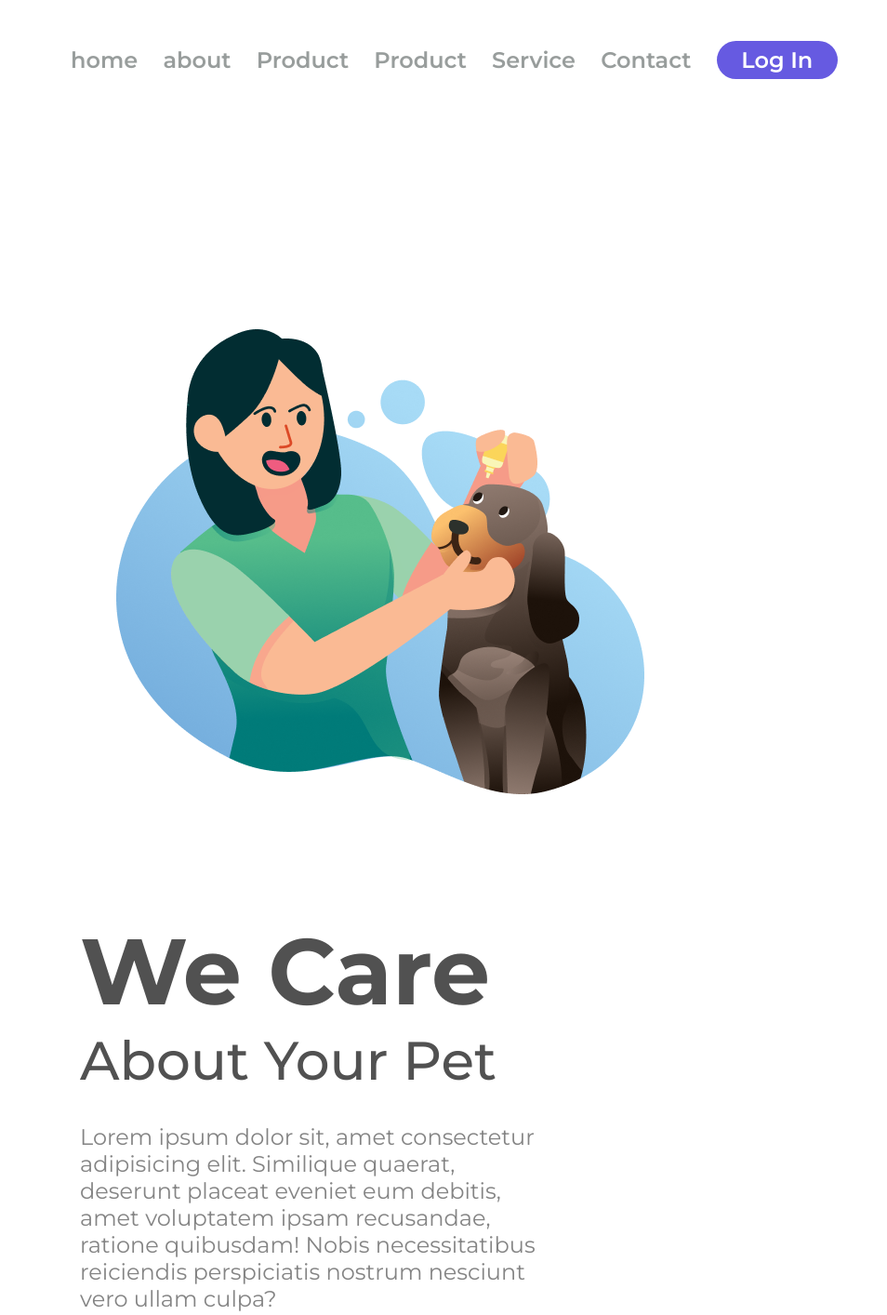
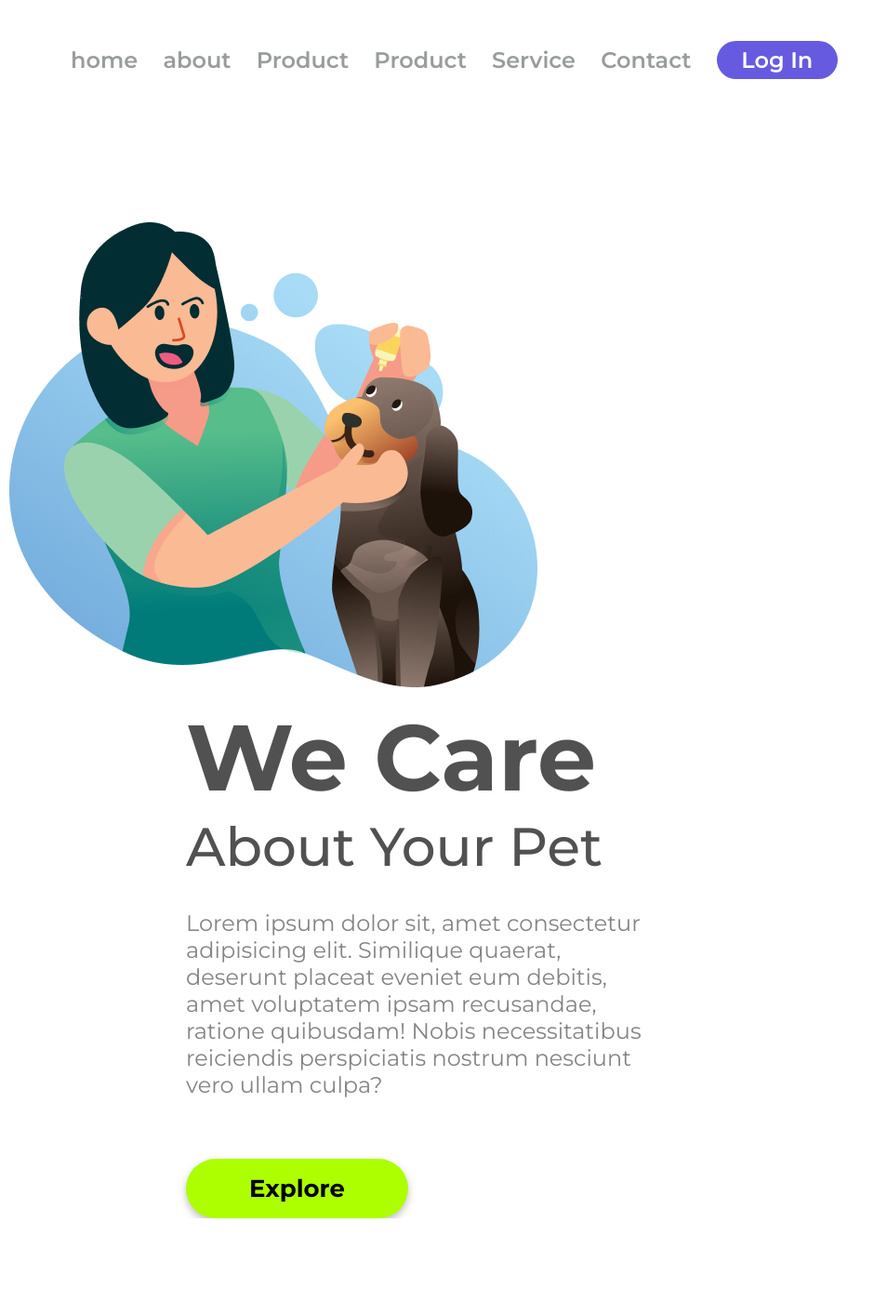
Before and after one commit to chris83marketingdigital/Projeto-We-Care, a plain HTML site: page index.html in a window 1280 px wide. Shown: the top 1414 px of the page at 93% size, without its empty margins (0-954 px from the left). After the commit the page ends 1310 px from the top, so only its background shows below. Drawn offline with Linux system fonts and the light colour scheme.

Commit message:
acerto de margin na img e margin left no section

```diff
--- a/style.css
+++ b/style.css
@@ -44,13 +44,13 @@ header {
 .logo-image {
     width: 568px;
     height: 500px;
-    margin: 125px;
+    margin: 10px;
     display: inline-block;
 }
 
 section {
     display: inline-block;
-    margin-left: 86px;
+    margin-left: 200px;
 }
 
 h1 {
```
